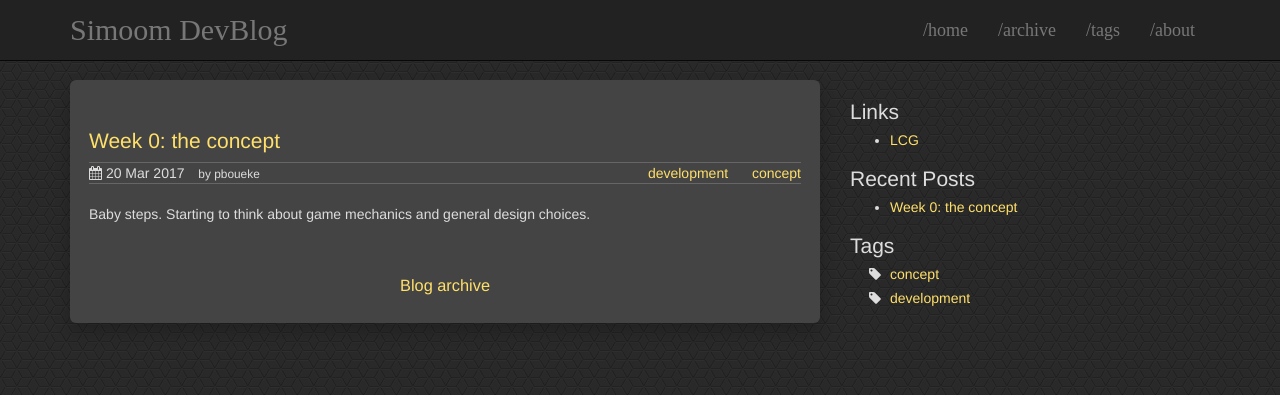
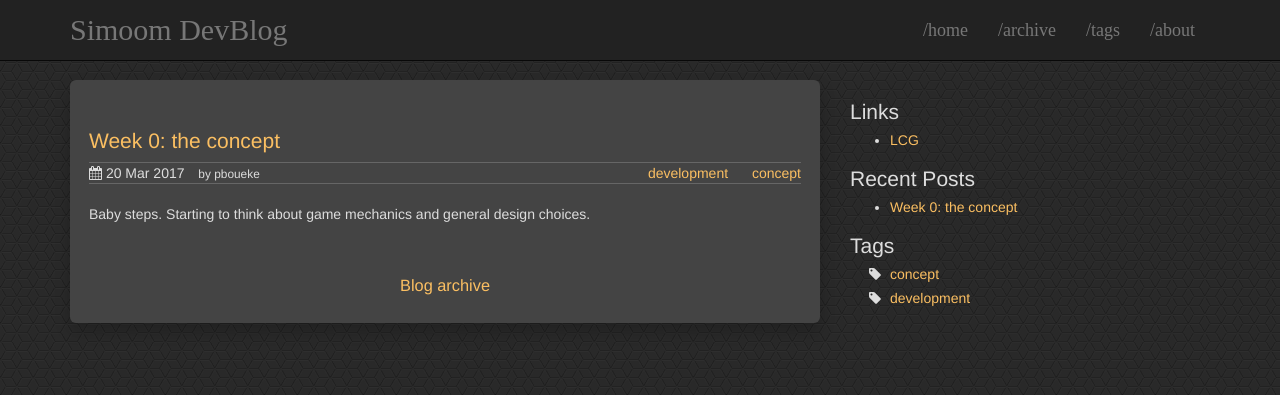
Before and after one commit to simoom-dev/blog, a Jekyll site: the page built from index.html, in a window 1280 px wide. Shown: the top 395 px of the page. Built offline with Jekyll 4.4.1, drawn with Linux system fonts in a browser that asks for light colours; the list of posts is cut into pages by our own code.

Commit message:
Update theme.scss

```diff
--- a/css/theme.scss
+++ b/css/theme.scss
@@ -23,7 +23,7 @@
 //$accent-color: #35B4DE;  // bluish
 //$accent-color: #D2E354;  // yellowish
 //$accent-color: #52B54B;  // green
-$accent-color: #ffe06a;  // simoom
+$accent-color: #fbbf62;  // simoom
 
 $font-color: #dddddd;
 $background-color: #292929;
```
